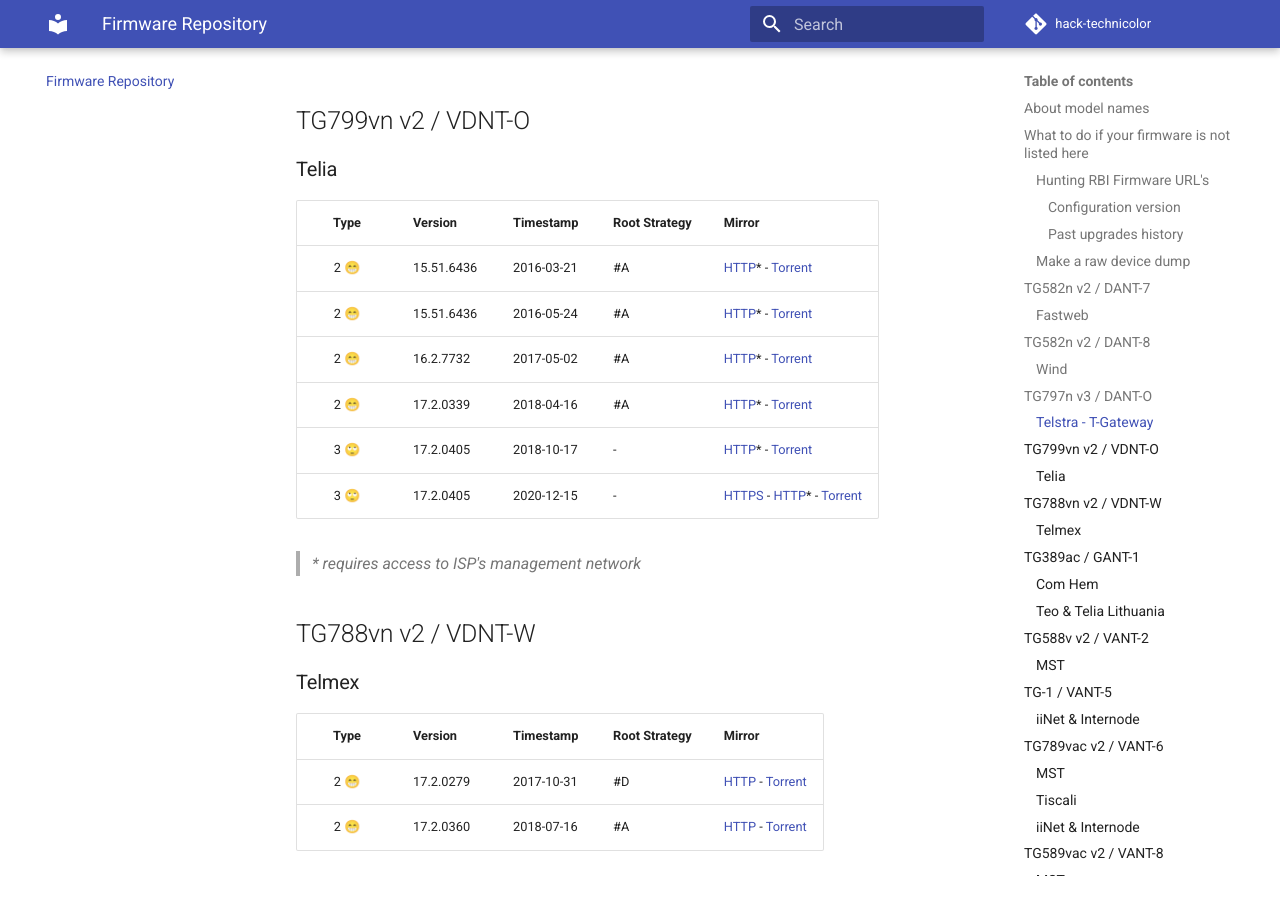
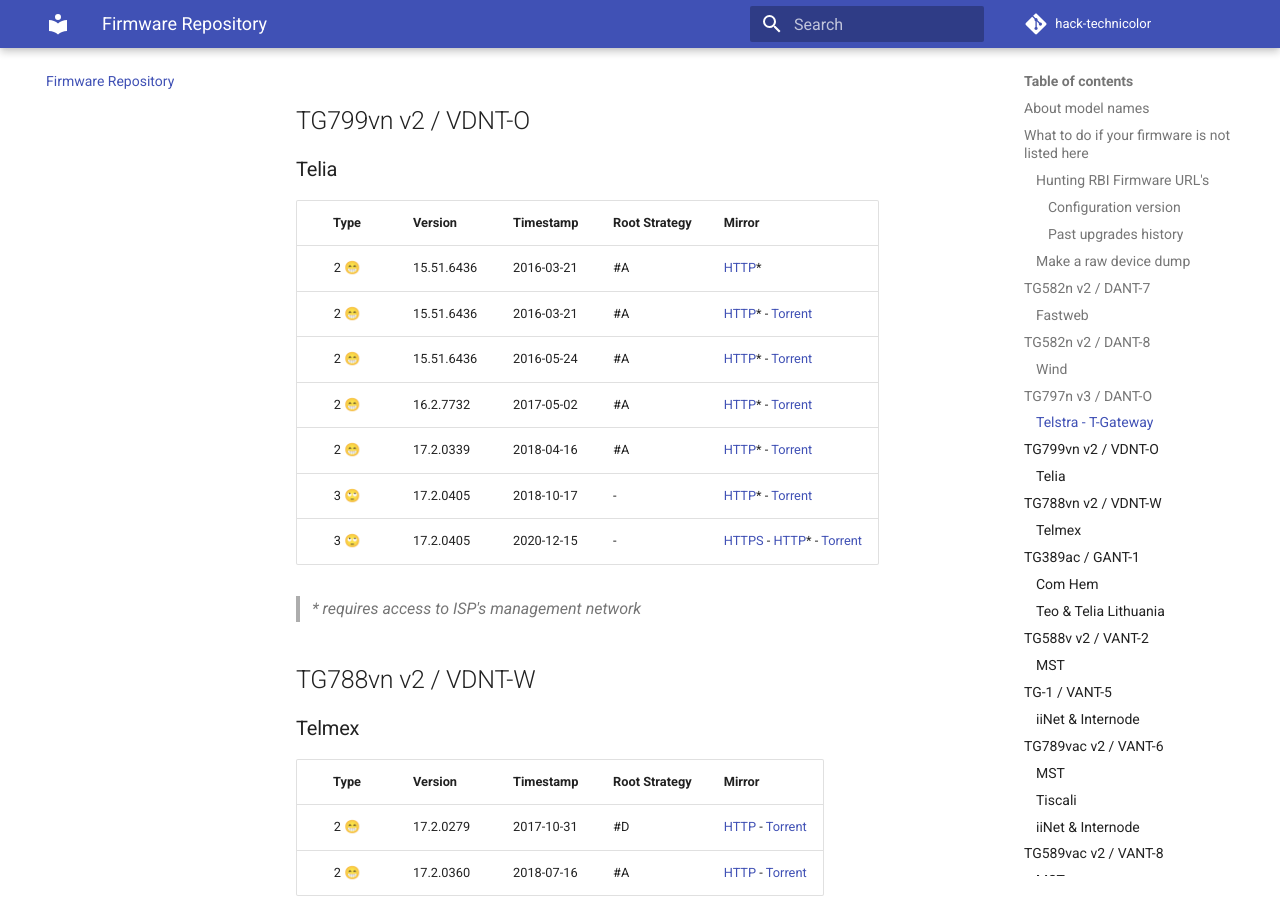
Before and after one commit to hack-technicolor/hack-technicolor, an MkDocs documentation site: the page built from docs/Repository.md, in a window 1280 px wide and 900 px high, scrolled down 3734 px. Built offline with MkDocs 1.6.1 and Material for MkDocs 9.7.7, drawn with Linux system fonts in a browser that asks for light colours; comment, search, counter and statistics services are not loaded.

Commit message:
Add 15516436o1361002closed.rbi

```diff
--- a/docs/Repository.md
+++ b/docs/Repository.md
@@ -119,6 +119,7 @@
 
 | Type   | Version           | Timestamp  | Root Strategy | Mirror |
 |:------:|:----------------- |:-----------|:--------------|:-------|
+| 2 😁   | 15.51.6436        | 2016-03-21 | #A            | [HTTP](http://131.116.22.230/15516436o1361002closed.rbi)* |
 | 2 😁   | 15.51.6436        | 2016-03-21 | #A            | [HTTP](http://131.116.22.230/15516436o1361004closed.rbi)* - [Torrent](https://github.com/hack-technicolor/hack-technicolor/blob/master/torrents/vdnt-o/15516436o1361004closed.rbi.torrent?raw=true) |
 | 2 😁   | 15.51.6436        | 2016-05-24 | #A            | [HTTP](http://131.116.22.230/15516436o1361005closed.rbi)* - [Torrent](https://github.com/hack-technicolor/hack-technicolor/blob/master/torrents/vdnt-o/15516436o1361005closed.rbi.torrent?raw=true) |
 | 2 😁   | 16.2.7732         | 2017-05-02 | #A            | [HTTP](http://131.116.22.230/1627732o2221004closed.rbi)* - [Torrent](https://github.com/hack-technicolor/hack-technicolor/blob/master/torrents/vdnt-o/1627732o2221004closed.rbi.torrent?raw=true) |
```
